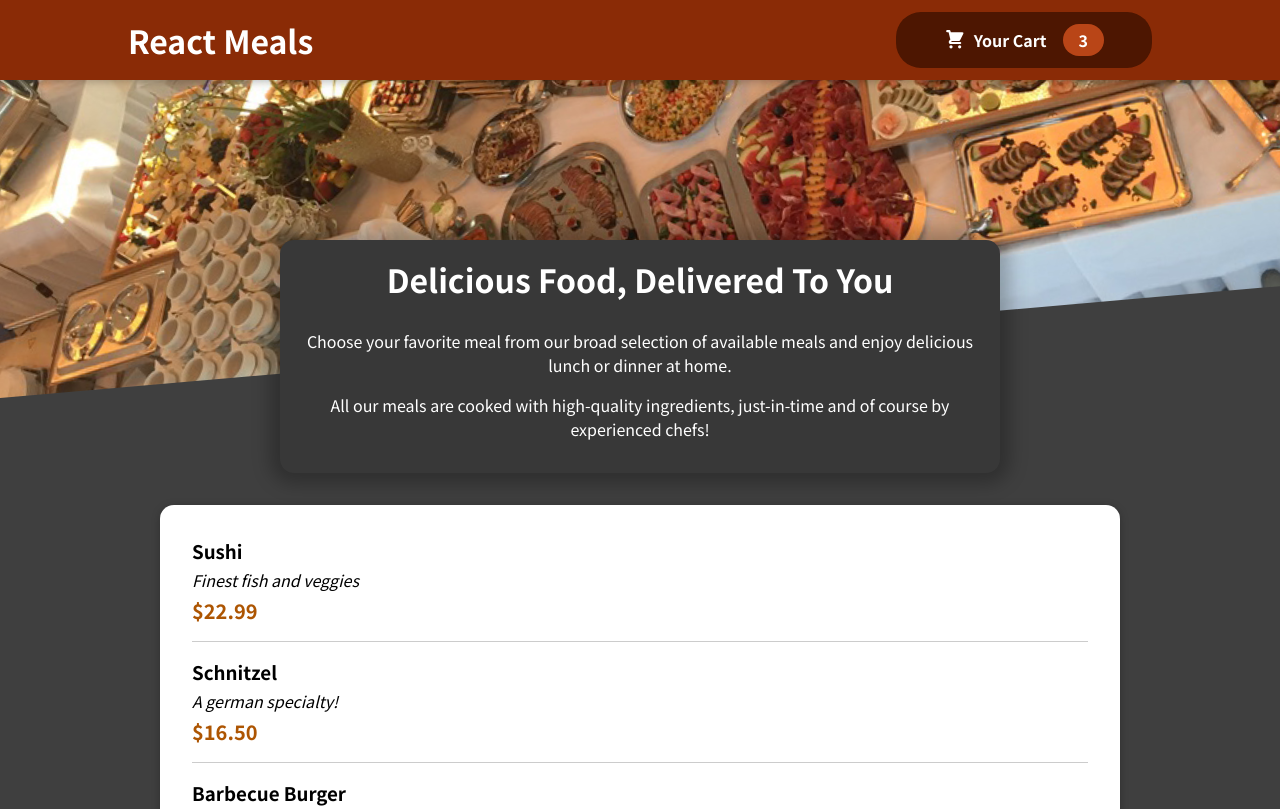
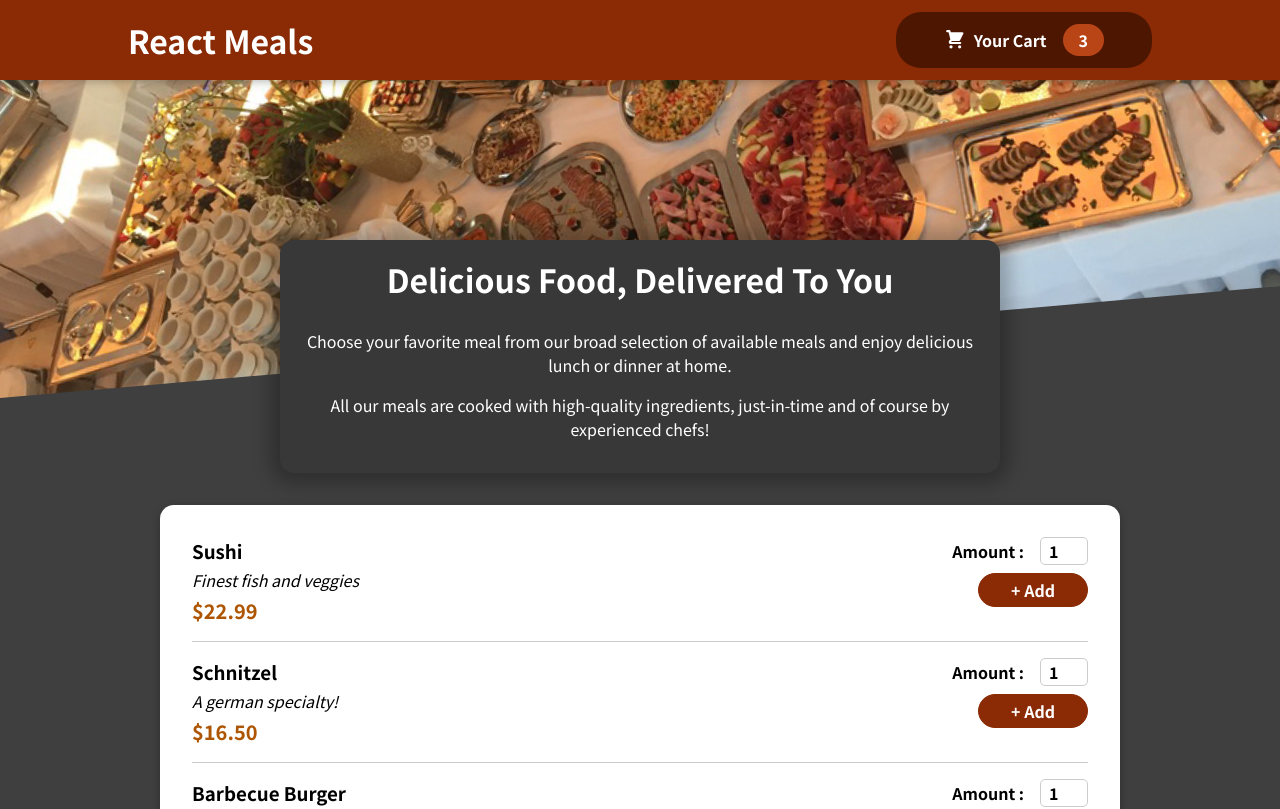
Before and after one commit to Rerique/food-order-app, a React (Vite) app: page / in a window 1280 px wide. Shown: the top 809 px of the page. Built offline with nearby package versions, Linux system fonts and the light colour scheme.

Commit message:
add Form component

```diff
--- a/src/components/Meals/AvailableMeals.jsx
+++ b/src/components/Meals/AvailableMeals.jsx
@@ -7,6 +7,7 @@
   const mealsList = DUMMY_MEALS.map((meal) => (
     <MealItem
       key={meal.id}
+      id={meal.id}
       name={meal.name}
       description={meal.description}
       price={meal.price}
--- a/src/components/Meals/MealItem/MealItem.jsx
+++ b/src/components/Meals/MealItem/MealItem.jsx
@@ -1,6 +1,7 @@
 import styles from './MealItem.module.css';
+import MealItemForm from './MealItemForm';
 
-export default function MealItem({ name, description, price }) {
+export default function MealItem({ id, name, description, price }) {
   return (
     <li className={styles.meal}>
       <div>
@@ -8,6 +9,7 @@
         <div className={styles.description}>{description}</div>
         <div className={styles.price}>{`$${price.toFixed(2)}`}</div>
       </div>
+      <MealItemForm id={id} />
     </li>
   );
 }
--- a/src/components/Meals/MealItem/MealItemForm.jsx
+++ b/src/components/Meals/MealItem/MealItemForm.jsx
@@ -0,0 +1,21 @@
+import Input from '../../UI/Input';
+import styles from './MealItemForm.module.css';
+
+export default function MealItemForm({ id }) {
+  return (
+    <form className={styles.form}>
+      <Input
+        label='Amount'
+        input={{
+          id: `amount_${id}`,
+          type: 'number',
+          min: '1',
+          max: '5',
+          step: '1',
+          defaultValue: '1',
+        }}
+      />
+      <button type='button'>+ Add</button>
+    </form>
+  );
+}
--- /dev/null
+++ b/src/components/Meals/MealItem/MealItemForm.module.css
@@ -0,0 +1,20 @@
+.form {
+  text-align: right;
+}
+
+.form button {
+  font: inherit;
+  cursor: pointer;
+  background-color: #8a2b06;
+  border: 1px solid #8a2b06;
+  color: white;
+  padding: 0.25rem 2rem;
+  border-radius: 20px;
+  font-weight: bold;
+}
+
+.form button:hover,
+.form button:active {
+  background-color: #641e03;
+  border-color: #641e03;
+}
--- /dev/null
+++ b/src/components/UI/Input.jsx
@@ -0,0 +1,12 @@
+import styles from './Input.module.css';
+
+export default function Input({ label, input }) {
+  return (
+    <div className={styles.input}>
+      <label htmlFor={input.id}>
+        {`${label} :`}
+        <input {...input} />
+      </label>
+    </div>
+  );
+}
--- /dev/null
+++ b/src/components/UI/Input.module.css
@@ -0,0 +1,18 @@
+.input {
+  display: flex;
+  align-items: center;
+  margin-bottom: 0.5rem;
+}
+
+.input label {
+  font-weight: bold;
+}
+
+.input input {
+  width: 3rem;
+  border-radius: 5px;
+  border: 1px solid #ccc;
+  font: inherit;
+  padding-left: 0.5rem;
+  margin-left: 1rem;
+}
```
